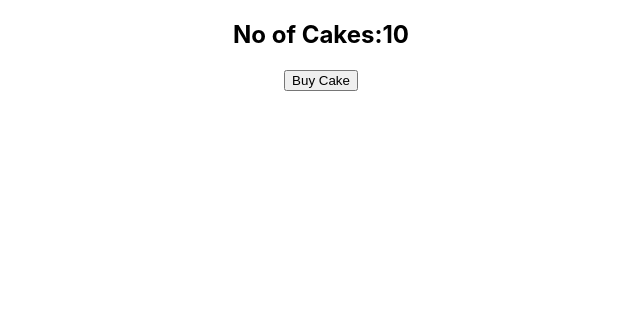
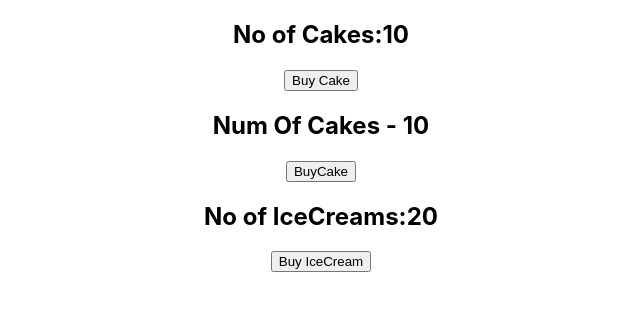
Before and after one commit to edward795/React-With-Redux, a React (Create React App) app: page / in a window 1280 px wide. Shown: the top 310 px of the page, without its empty margins (319-959 px from the left). Built offline with nearby package versions, Linux system fonts and the light colour scheme.

Commit message:
using multiple Reducers

```diff
--- a/src/App.js
+++ b/src/App.js
@@ -1,15 +1,19 @@
 import logo from './logo.svg';
 import './App.css';
 import CakeComponent from './components/cakeComponent';
+import HooksCakeComponent from './components/HooksCakeComponent';
+import IceCreamComponent from './components/IceCreamComponent';
 import {Provider} from 'react-redux'
 import store from './redux/store'
 
 function App() {
   return (
     <Provider store={store}>
-    <div className="App">
-      <CakeComponent/>
-    </div>
+      <div className="App">
+        <CakeComponent/>
+        <HooksCakeComponent/>
+        <IceCreamComponent/>
+      </div>
     </Provider>
   );
 }
--- /dev/null
+++ b/src/components/HooksCakeComponent.jsx
@@ -0,0 +1,18 @@
+import React from 'react'
+import {useSelector,useDispatch} from 'react-redux'
+import {buyCake} from '../redux/cakes/cakeAction'
+
+function HooksCakeComponent() {
+
+    const numOfCakes=useSelector(state=>state.cake.numOfCakes)
+    const dispatch=useDispatch()
+
+    return (
+    <div>
+         <h2>Num Of Cakes - {numOfCakes}</h2>
+         <button onClick={()=>dispatch(buyCake())}>BuyCake</button>
+    </div>
+  )
+}
+
+export default HooksCakeComponent
--- /dev/null
+++ b/src/components/IceCreamComponent.jsx
@@ -0,0 +1,26 @@
+import React from 'react'
+import {buyIceCream} from '../redux/icecream/icecreamAction'
+import {connect} from 'react-redux'
+
+function IceCreamComponent(props) {
+  return (
+    <div>
+        <h2>No of IceCreams:{props.numOfIceCreams}</h2>
+        <button onClick={props.buyIceCream}>Buy IceCream</button>
+    </div>
+  )
+}
+
+const mapStateToProps=(state)=>{
+    return{
+        numOfIceCreams:state.iceCream.numOfIceCreams
+    }
+}
+
+const mapDispatchToProps=(dispatch)=>{
+return{
+     buyIceCream:()=>{dispatch(buyIceCream())}
+   }
+}
+
+export default connect(mapStateToProps,mapDispatchToProps)(IceCreamComponent)
--- a/src/components/cakeComponent.jsx
+++ b/src/components/cakeComponent.jsx
@@ -15,7 +15,7 @@ function CakeComponent(props) {
 
 const mapStateToProps=state=>{
     return{
-        numOfCakes:state.numOfCakes
+        numOfCakes:state.cake.numOfCakes
     }
 }
 
--- /dev/null
+++ b/src/redux/icecream/icecreamAction.js
@@ -0,0 +1,7 @@
+import { BUY_ICECREAM } from "./icecreamType";
+
+export const buyIceCream=()=>{
+    return {
+        type:BUY_ICECREAM
+    }
+}
--- /dev/null
+++ b/src/redux/icecream/icecreamReducer.js
@@ -0,0 +1,19 @@
+import {BUY_ICECREAM} from './icecreamType'
+
+const initialState={
+    numOfIceCreams:20
+}
+
+const iceCreamReducer=(state=initialState,action)=>{
+    switch(action.type){
+
+        case BUY_ICECREAM:return{
+            ...state,
+            numOfIceCreams:state.numOfIceCreams-1
+        }
+
+        default:return state
+    }
+}
+
+export default iceCreamReducer
--- /dev/null
+++ b/src/redux/icecream/icecreamType.js
@@ -0,0 +1 @@
+export const BUY_ICECREAM='BUY_ICECREAM'
--- /dev/null
+++ b/src/redux/rootReducer.js
@@ -0,0 +1,10 @@
+import { combineReducers } from "redux";
+import cakeReducer from "./cakes/cakeReducer";
+import iceCreamReducer from "./icecream/icecreamReducer";
+
+const rootReducer=combineReducers({
+    cake:cakeReducer,
+    iceCream:iceCreamReducer
+})
+
+export default rootReducer
--- a/src/redux/store.js
+++ b/src/redux/store.js
@@ -1,6 +1,6 @@
 import {createStore} from 'redux'
-import cakeReducer from "./cakes/cakeReducer"
+import rootReducer from './rootReducer'
 
-const store=createStore(cakeReducer)
+const store=createStore(rootReducer)
 
 export default store
```
